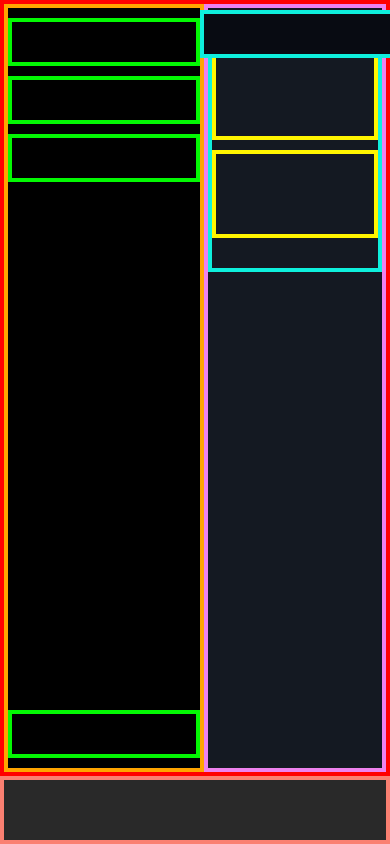
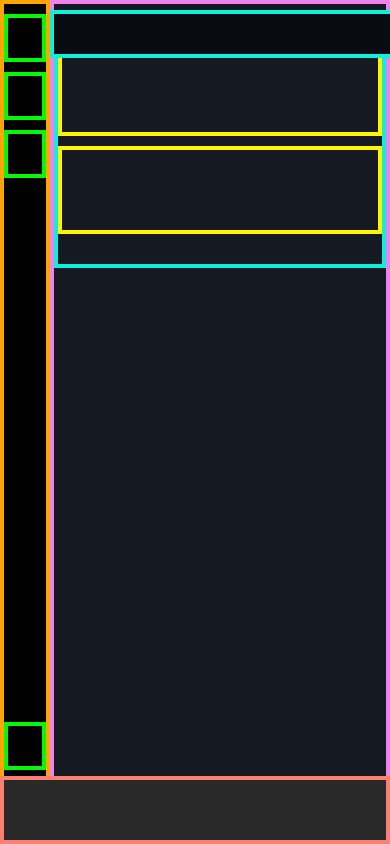
Before and after one commit to AlfaProgrammer/html-css-spotifyweb, a plain HTML site: page index.html in a window 390 px wide. Drawn offline with Linux system fonts and the light colour scheme.

Commit message:
Impostato media sul lay out  max-width 500px e sistemato sovrapposizione sulla scrollbar

```diff
--- a/responsive.css
+++ b/responsive.css
@@ -0,0 +1,9 @@
+/*Responsiveness macro-aree layout*/
+@media screen and (max-width: 520px){
+    aside{
+        width: 50px;
+    }
+    .main-container .cta{
+        left: 50px;
+    }
+}
--- a/style.css
+++ b/style.css
@@ -51,6 +51,7 @@ body{
 aside{
     background-color: black;
     width: 200px;
+    max-height: calc(100% - 60px);
     flex-shrink: 0;
     display: flex;
     flex-direction: column;
@@ -64,7 +65,7 @@ aside .user{
 main{
     flex-grow: 1;
     background-color: #141922;
-    border: 4px solid red;
+    /* border: 4px solid red; */
     display: flex;
 }
 footer{
@@ -72,7 +73,7 @@ footer{
     background-color: hsl(0, 0%, 16%);
     border: 4px solid salmon;
     flex-shrink: 0;
-    position: sticky;
+    position: fixed;
     z-index: 999;
     left:0;
     right:0;
@@ -81,6 +82,7 @@ footer{
 
 .main-container{
     flex-grow: 1;
+    max-height: calc(100% - 60px);
 }
 .main-container .cta{
     background-color:#080B12;
```
Also changed, not shown: index.html (+1 -0 lines).
